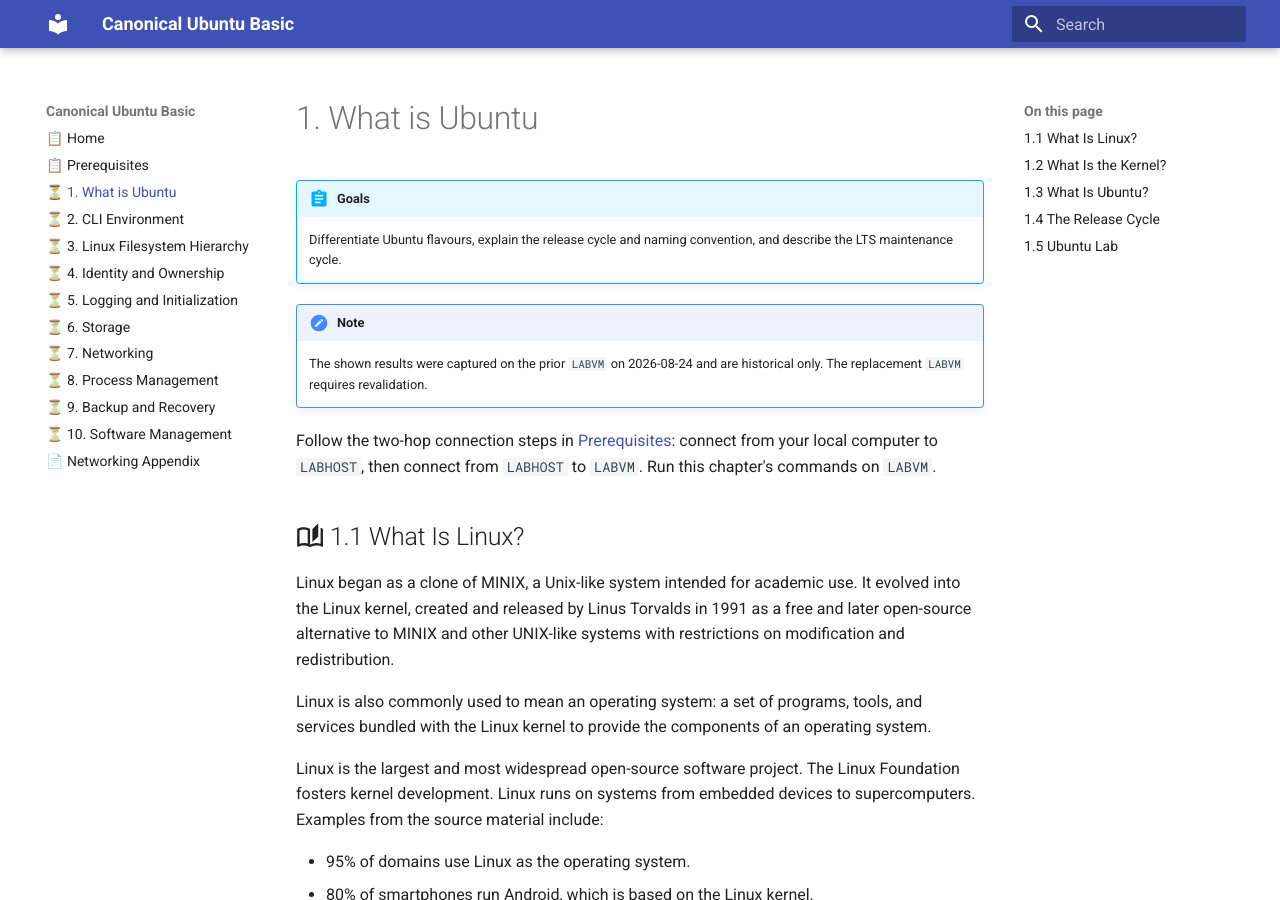
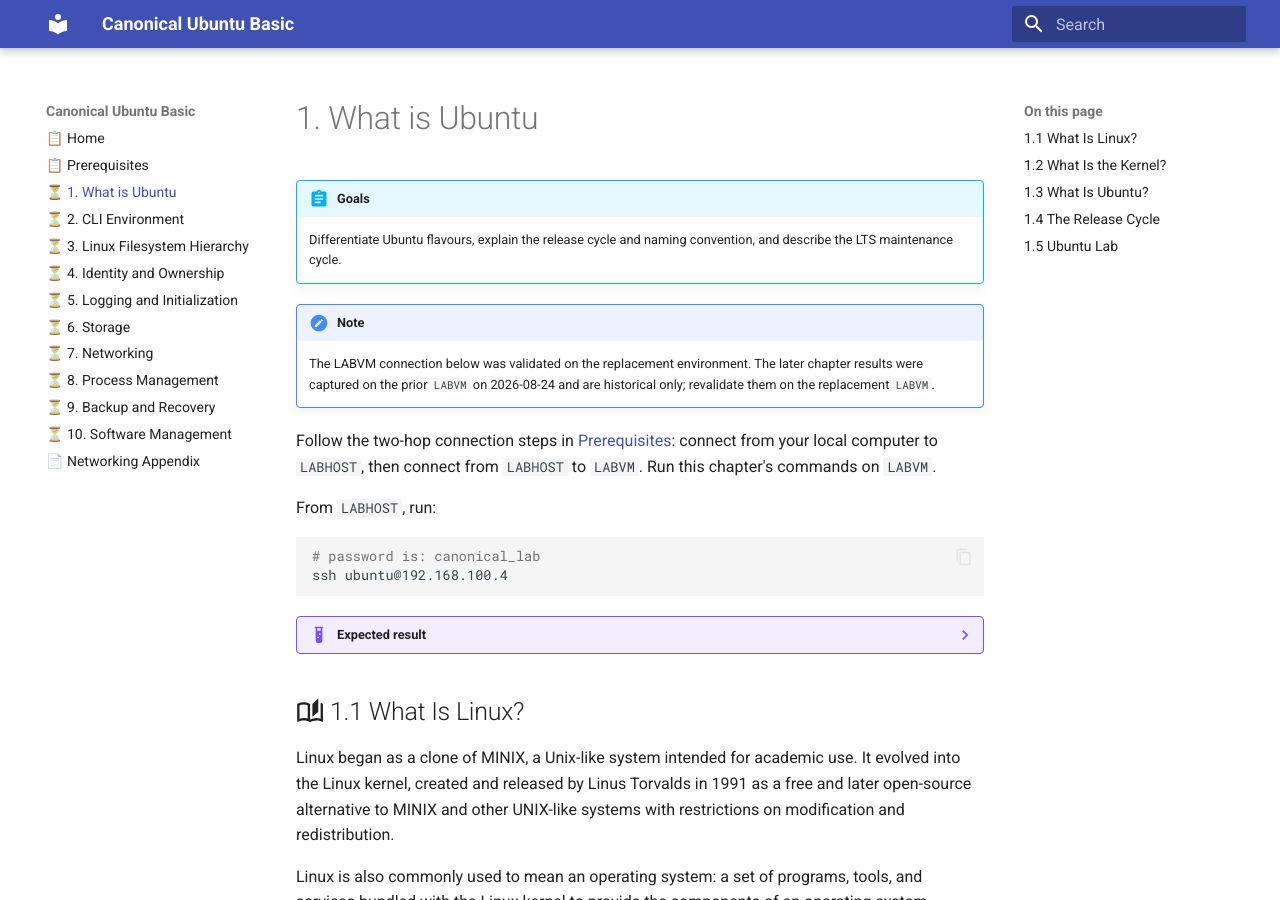
Before and after one commit to radumoisan/canonical-ubuntu-basic, an MkDocs documentation site: the page built from docs/what-is-ubuntu.md, in a window 1280 px wide and 900 px high. Built offline with MkDocs 1.6.1 and Material for MkDocs 9.7.7, drawn with Linux system fonts in a browser that asks for light colours.

Commit message:
Document LABVM course password

````diff
--- a/docs/what-is-ubuntu.md
+++ b/docs/what-is-ubuntu.md
@@ -4,9 +4,21 @@
     Differentiate Ubuntu flavours, explain the release cycle and naming convention, and describe the LTS maintenance cycle.
 
 !!! note
-    The shown results were captured on the prior `LABVM` on 2026-08-24 and are historical only. The replacement `LABVM` requires revalidation.
+    The LABVM connection below was validated on the replacement environment. The later chapter results were captured on the prior `LABVM` on 2026-08-24 and are historical only; revalidate them on the replacement `LABVM`.
 
 Follow the two-hop connection steps in [Prerequisites](prerequisites.md): connect from your local computer to `LABHOST`, then connect from `LABHOST` to `LABVM`. Run this chapter's commands on `LABVM`.
+
+From `LABHOST`, run:
+
+```bash
+# password is: canonical_lab
+ssh ubuntu@192.168.100.4
+```
+
+??? example "Expected result"
+    ```shell
+    ubuntu@ubuntu:~$
+    ```
 
 ## :material-book-open-page-variant-outline: 1.1 What Is Linux?
 
````
Also changed, not shown: docs/prerequisites.md (+2 -1 lines), migration.md (+1 -0 lines).
